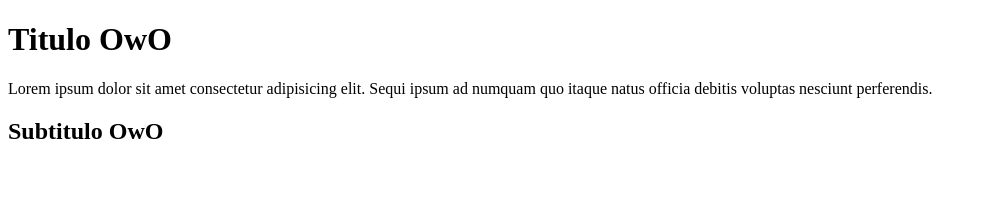
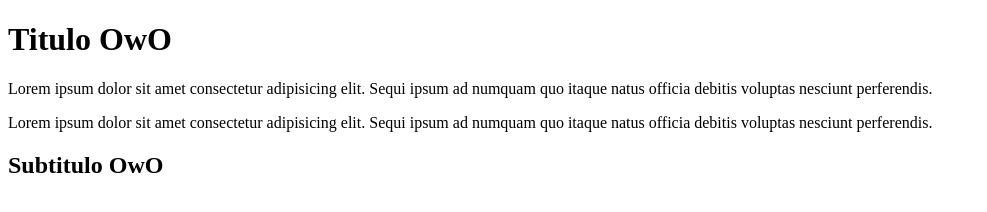
Before and after one commit to NicolasAndrehh/proyecto, a plain HTML site: page index.html in a window 1280 px wide. Shown: the whole page, without its empty margins (0-987 px from the left). Drawn offline with Linux system fonts and the light colour scheme.

Commit message:
Update index.html

```diff
--- a/index.html
+++ b/index.html
@@ -8,7 +8,12 @@
 </head>
 <body>
     <h1>Titulo OwO</h1>
-    <p>Lorem ipsum dolor sit amet consectetur adipisicing elit.
+    <p>
+        Lorem ipsum dolor sit amet consectetur adipisicing elit.
+        Sequi ipsum ad numquam quo itaque natus officia debitis voluptas nesciunt perferendis.
+    </p>
+    <p>
+        Lorem ipsum dolor sit amet consectetur adipisicing elit.
         Sequi ipsum ad numquam quo itaque natus officia debitis voluptas nesciunt perferendis.
     </p>
 
```
